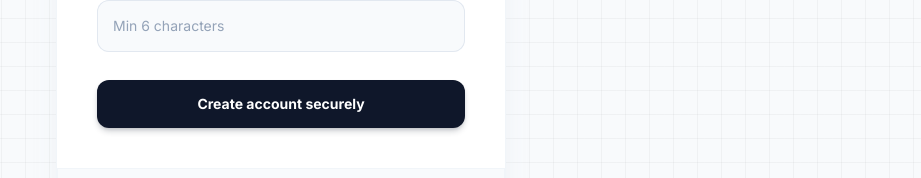
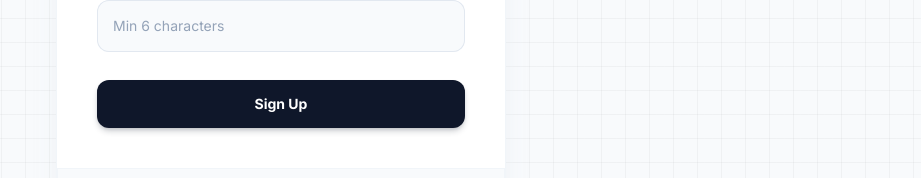
Before and after one commit to mohdshuhaib/handofmcq, a Next.js app: page /signup in a window 1280 px wide. Shown: the part 486-664 px from the top of the page, without its empty margins (359-1280 px from the left). Built offline with nearby package versions, Linux system fonts and the light colour scheme; a web font is replaced by a local one.

Commit message:
updated the login and signup page

```diff
--- a/app/login/page.tsx
+++ b/app/login/page.tsx
@@ -1,15 +1,40 @@
+"use client";
+
+import { use } from "react";
 import Link from 'next/link';
-import { ArrowLeft, AlertCircle, Sparkles } from 'lucide-react';
+import { ArrowLeft, AlertCircle, Sparkles, Loader2 } from 'lucide-react';
+import { useFormStatus } from 'react-dom';
 import { login } from '../auth/actions';
 
-export default async function LoginPage({
+// --- NEW: Submit Button Component to handle loading state ---
+function SubmitButton() {
+  const { pending } = useFormStatus();
+
+  return (
+    <button
+      type="submit"
+      disabled={pending}
+      className="group relative flex w-full items-center justify-center gap-2 rounded-xl bg-blue-600 px-4 py-3.5 text-sm font-bold text-white transition-all hover:bg-blue-700 focus-visible:outline focus-visible:outline-2 focus-visible:outline-offset-2 focus-visible:outline-blue-600 active:scale-[0.98] shadow-md shadow-blue-500/20 disabled:opacity-70 disabled:cursor-not-allowed"
+    >
+      {pending ? (
+        <>
+          <Loader2 className="h-5 w-5 animate-spin" />
+          Logging in...
+        </>
+      ) : (
+        "Log In"
+      )}
+    </button>
+  );
+}
+
+export default function LoginPage({
   searchParams,
 }: {
-  // In modern Next.js, searchParams is a Promise
   searchParams: Promise<{ message?: string }>
 }) {
-  // Await the params to fix the Next.js Sync Dynamic APIs error
-  const resolvedParams = await searchParams;
+  // Unwrapping the promise properly for Next.js 15 Client Components
+  const resolvedParams = use(searchParams);
   const message = resolvedParams?.message;
 
   return (
@@ -89,12 +114,7 @@ export default async function LoginPage({
               </div>
 
               <div className="pt-2">
-                <button
-                  type="submit"
-                  className="group relative flex w-full items-center justify-center gap-2 rounded-xl bg-blue-600 px-4 py-3.5 text-sm font-bold text-white transition-all hover:bg-blue-700 focus-visible:outline focus-visible:outline-2 focus-visible:outline-offset-2 focus-visible:outline-blue-600 active:scale-[0.98] shadow-md shadow-blue-500/20"
-                >
-                  Log in securely
-                </button>
+                <SubmitButton />
               </div>
             </form>
           </div>
--- a/app/signup/page.tsx
+++ b/app/signup/page.tsx
@@ -1,15 +1,40 @@
+"use client";
+
+import { use } from "react";
 import Link from 'next/link';
-import { ArrowLeft, AlertCircle, UserPlus } from 'lucide-react';
+import { ArrowLeft, AlertCircle, UserPlus, Loader2 } from 'lucide-react';
+import { useFormStatus } from 'react-dom';
 import { signup } from '../auth/actions';
 
-export default async function SignUpPage({
+// --- NEW: Submit Button Component to handle loading state ---
+function SubmitButton() {
+  const { pending } = useFormStatus();
+
+  return (
+    <button
+      type="submit"
+      disabled={pending}
+      className="group relative flex w-full items-center justify-center gap-2 rounded-xl bg-slate-900 px-4 py-3.5 text-sm font-bold text-white transition-all hover:bg-slate-800 focus-visible:outline focus-visible:outline-2 focus-visible:outline-offset-2 focus-visible:outline-slate-900 active:scale-[0.98] shadow-md shadow-slate-900/20 disabled:opacity-70 disabled:cursor-not-allowed"
+    >
+      {pending ? (
+        <>
+          <Loader2 className="h-5 w-5 animate-spin" />
+          Creating account...
+        </>
+      ) : (
+        "Sign Up"
+      )}
+    </button>
+  );
+}
+
+export default function SignUpPage({
   searchParams,
 }: {
-  // In modern Next.js, searchParams is a Promise
   searchParams: Promise<{ message?: string }>
 }) {
-  // Await the params to fix the Next.js Sync Dynamic APIs error
-  const resolvedParams = await searchParams;
+  // Unwrapping the promise properly for Next.js 15 Client Components
+  const resolvedParams = use(searchParams);
   const message = resolvedParams?.message;
 
   return (
@@ -89,12 +114,7 @@ export default async function SignUpPage({
               </div>
 
               <div className="pt-2">
-                <button
-                  type="submit"
-                  className="group relative flex w-full items-center justify-center gap-2 rounded-xl bg-slate-900 px-4 py-3.5 text-sm font-bold text-white transition-all hover:bg-slate-800 focus-visible:outline focus-visible:outline-2 focus-visible:outline-offset-2 focus-visible:outline-slate-900 active:scale-[0.98] shadow-md shadow-slate-900/20"
-                >
-                  Create account securely
-                </button>
+                <SubmitButton />
               </div>
             </form>
           </div>
```
